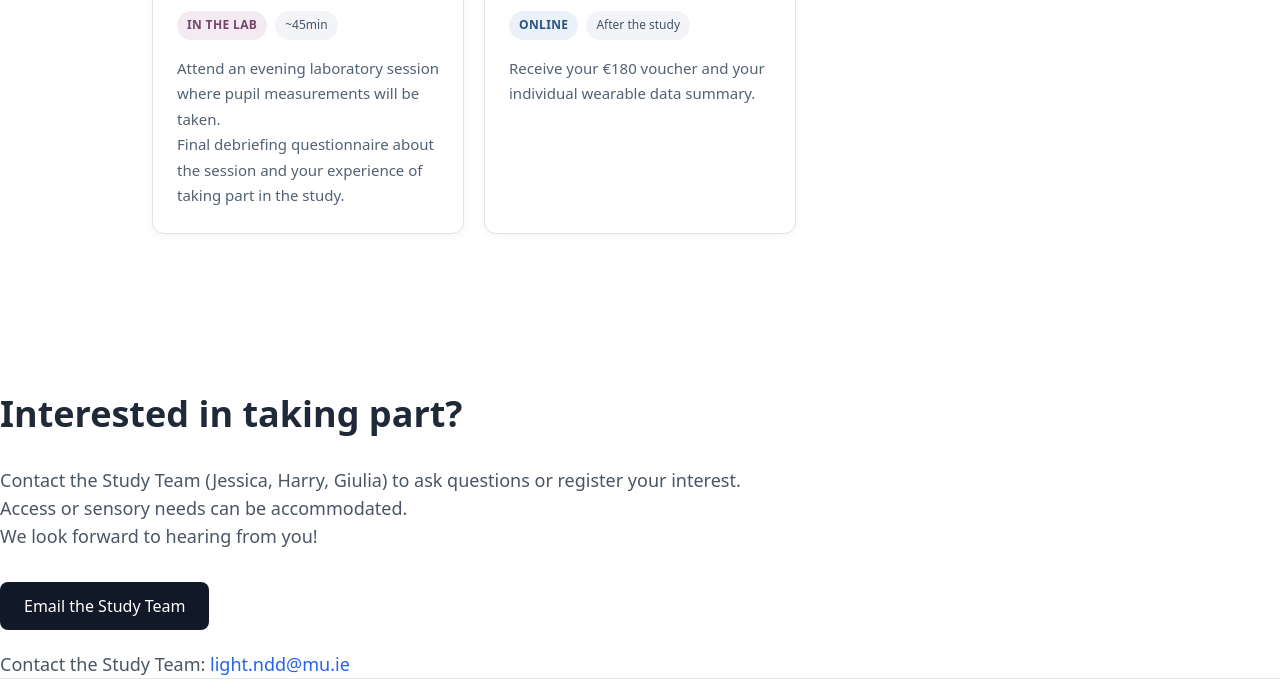
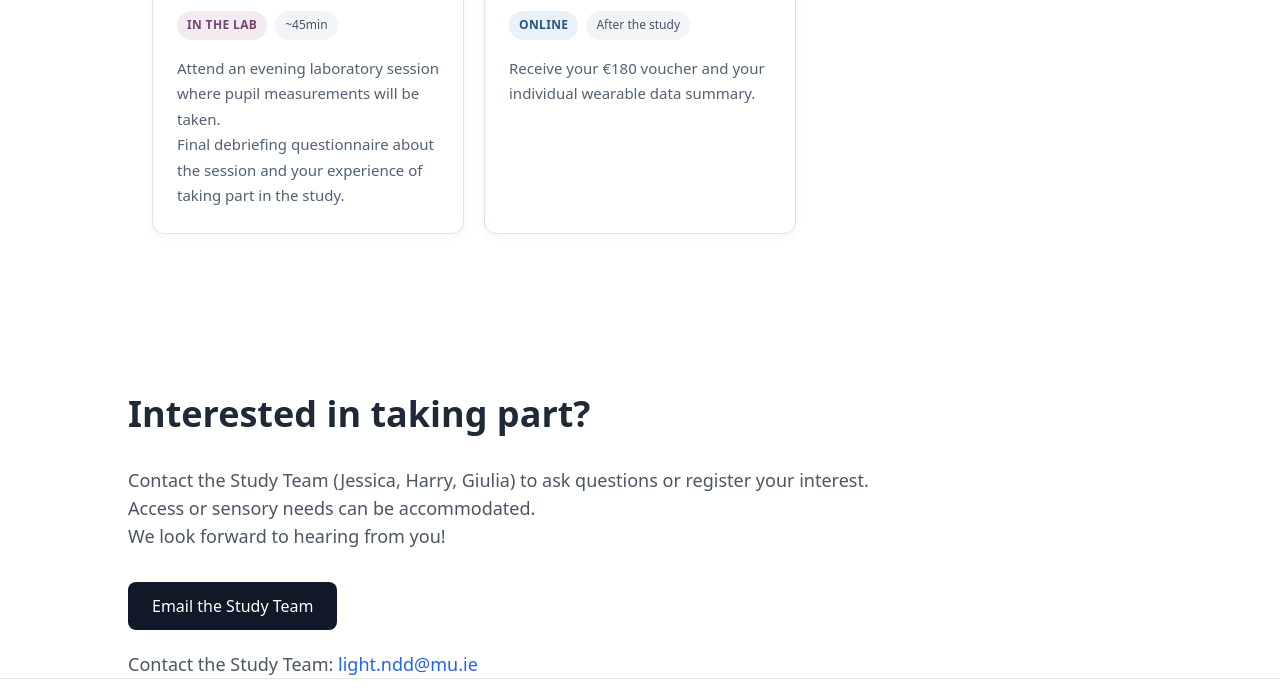
Before and after one commit to giugag/Light-NDD, a plain HTML site: page index.html in a window 1280 px wide. Shown: the part 3768-4468 px from the top of the page. Drawn offline with nearby package versions, Linux system fonts and the light colour scheme.

Commit message:
Update index.html

```diff
--- a/index.html
+++ b/index.html
@@ -673,7 +673,7 @@
 
             <!-- Contact -->
 
-            <div class="mt-16">
+            <div class="mt-16 w-full max-w-5xl mx-auto">
 
                 <h2 class="text-4xl font-bold mb-8">
                     Interested in taking part?
```
